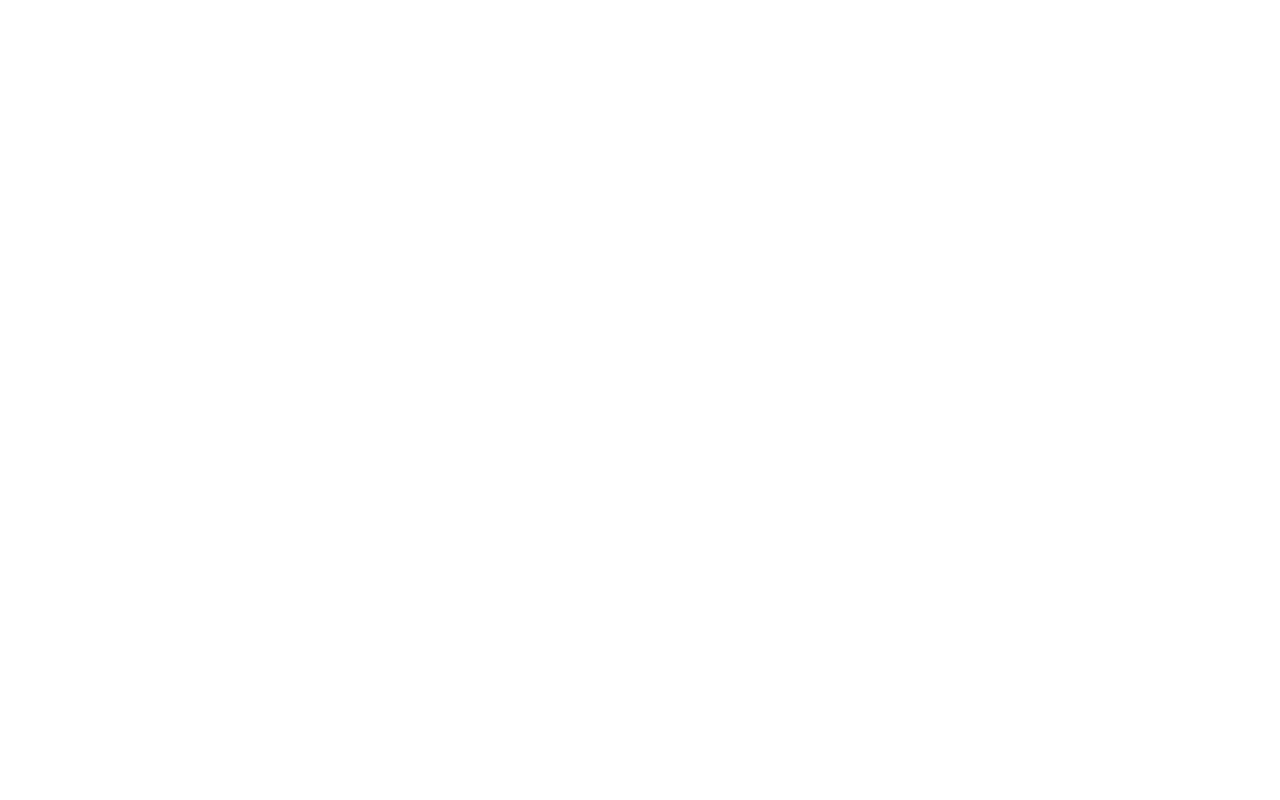
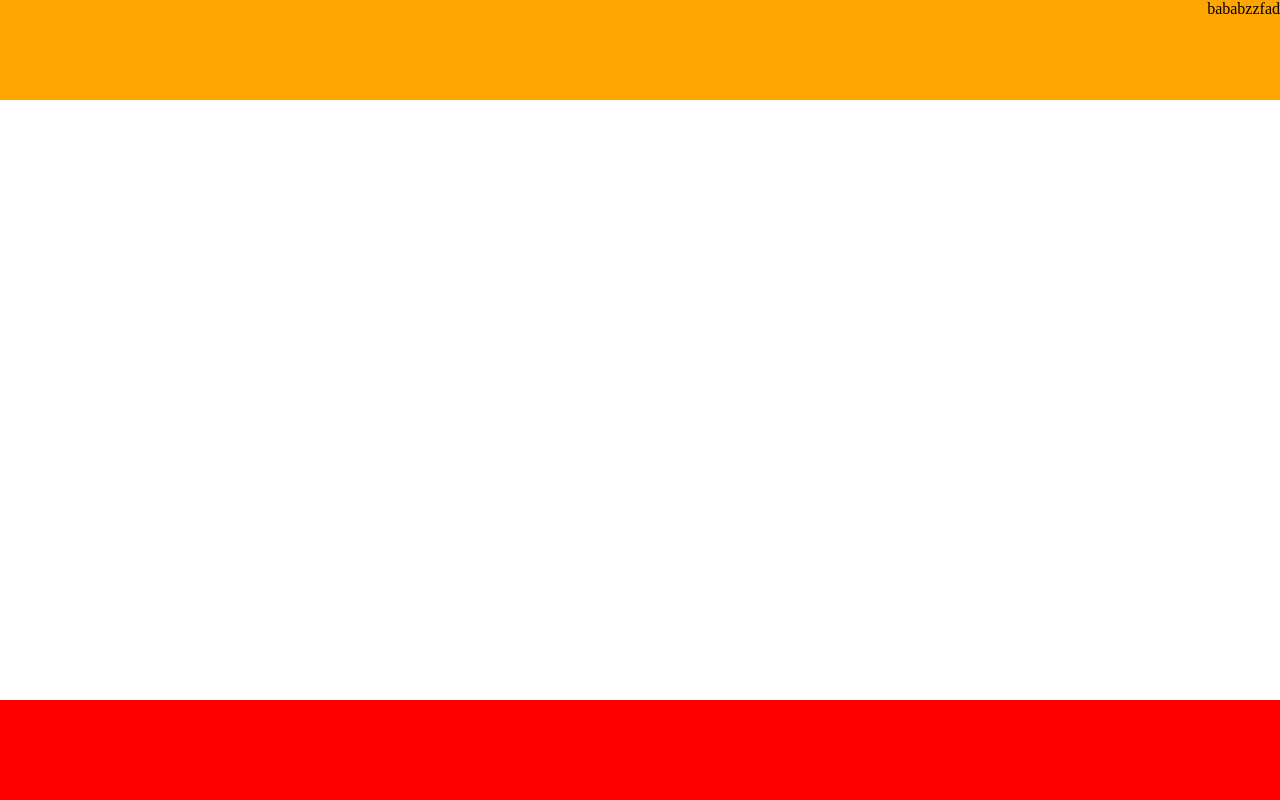
Before and after one commit to RaoulBongarzoni/html-css-zoom, a plain HTML site: page index.html in a window 1280 px wide. Drawn offline with Linux system fonts and the light colour scheme.

Commit message:
struttura

```diff
--- a/css/style.css
+++ b/css/style.css
@@ -0,0 +1,34 @@
+
+
+*{
+    padding: 0;
+    margin: 0;
+    box-sizing: border-box;
+}
+
+.headbar{
+    height: 100px;
+    background-color: orange;
+    width: 100%;
+
+}
+
+.footbar{
+    height: 100px;
+    background-color: red;
+    width: 100%;
+}
+
+
+.partecipanti{
+    height: calc(100vh - 200px);
+    overflow: auto;
+
+
+}
+.flex{
+    display: flex;
+    justify-content: end;
+
+
+}
--- a/index.html
+++ b/index.html
@@ -7,6 +7,17 @@
     <link rel="stylesheet" href="css/style.css">
 </head>
 <body>
+    <header>
+        <div class="headbar flex">
+            <div>bababz</div>
+            <div>zfad</div>
+
+
+        </div>
+
+    </header>
+    <main class="partecipanti"></main>
+    <footer class="footbar"></footer>
 
 </body>
 </html>
```
